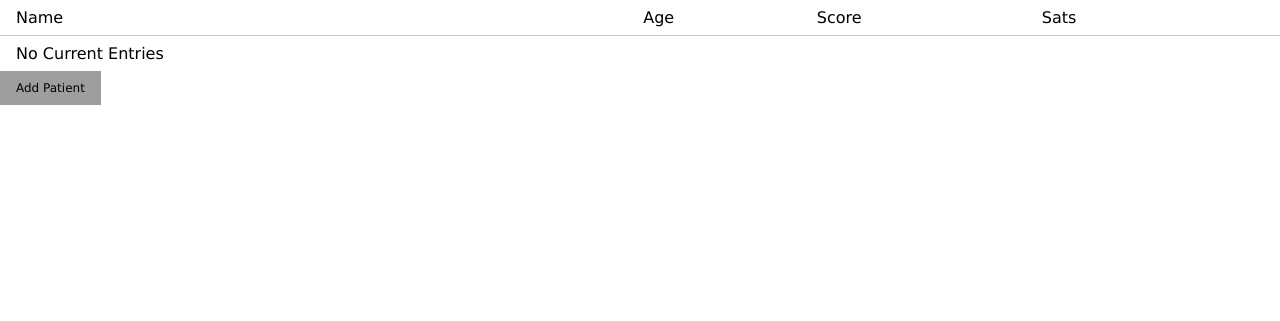
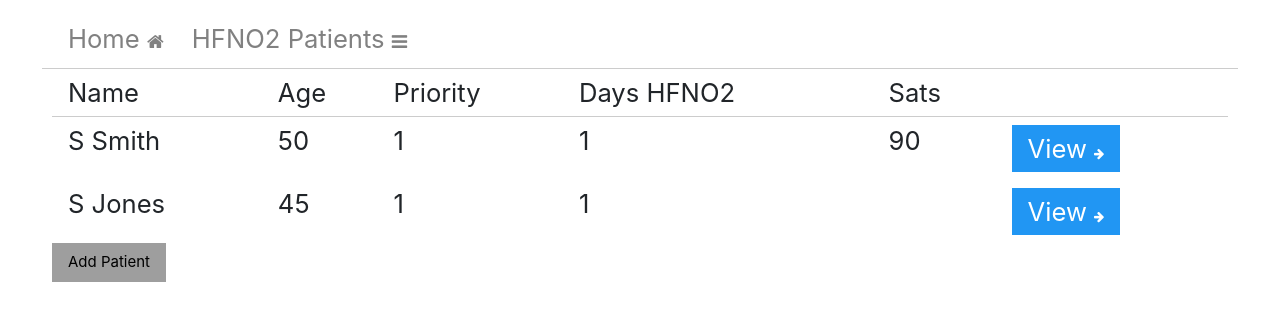
Before and after one commit to OmicronBlade/vhwhighflow, a Django app: page / in a window 1280 px wide. Shown: the top 321 px of the page. Run offline with Django 3.2, Linux system fonts and the light colour scheme; data comes from the database, SQL or seed files in the repository; data that the repository does not hold is empty; some libraries are stand-ins or nearby versions.

Commit message:
Update Models Menu CSS (Basic) DatePicker

```diff
--- a/requirements.txt
+++ b/requirements.txt
@@ -16,3 +16,5 @@ python-dateutil==2.8.0
 django-celery==3.2.2
 celery==3.1.25
 whitenoise==5.1.0
+django-bootstrap-datepicker-plus==3.0.5
+django-bootstrap4==3.0.1
--- a/vhwhighflow/models.py
+++ b/vhwhighflow/models.py
@@ -1,17 +1,28 @@
 from django.db import models
 from django.core.validators import MaxValueValidator, MinValueValidator
-from django.urls import reverse
-from datetime import datetime
+from datetime import date
 
 class highflow(models.Model):
-    FolderNo = models.PositiveIntegerField(primary_key=True, null=False, unique=True)
+    FolderNo = models.PositiveIntegerField(primary_key=True, null=False, unique=True, verbose_name='Folder No')
     Name = models.CharField(null=False, max_length=50)
     Age = models.PositiveIntegerField(null=False, validators=[MinValueValidator(10),MaxValueValidator(75)])
-    RedScore = models.PositiveIntegerField(null=False, default=1)
+    Background = models.TextField(blank=True, max_length=255)
+    PriorityScore = models.PositiveIntegerField(null=False, default=1, verbose_name='Priority Score')
+    PriorityScoreDate = models.DateField(null=False, verbose_name='Priority Score Date')
+    UpdatedPriority = models.PositiveIntegerField(null=True, blank=True, verbose_name='Updated Priority Score')
+    UpdatedPriorityDate = models.DateField(null=True, blank=True, verbose_name='Updated Date')
+    HFStart = models.DateField(null=False, verbose_name='Date Starting High Flow')
     Archive = models.BooleanField(default=False)
 
     def get_sats(self):
         return self.sats_set.all()
+
+    def get_days_hfno2(self):
+        #print(date.today())
+        #print(self.HFStart)
+        #print(date.today() - self.HFStart)
+
+        return (date.today() - self.HFStart).days
 
     def get_latest_sats(self):
         return self.sats_set.all().order_by('-Date')
@@ -21,8 +32,12 @@ class highflow(models.Model):
 
 class sats(models.Model):
     Patient = models.ForeignKey(highflow, on_delete=models.CASCADE)
-    Date = models.DateField(null=True)
-    Sats = models.PositiveIntegerField(null=False, validators=[MinValueValidator(40),MaxValueValidator(100)])
+    Date = models.DateField(null=False)
+    RespRate = models.PositiveIntegerField(null=False, verbose_name='Resp Rate', validators=[MinValueValidator(10),MaxValueValidator(60)])
+    HeartRate = models.PositiveIntegerField(null=False, verbose_name='Heart Rate', validators=[MinValueValidator(40),MaxValueValidator(200)])
+    Sats = models.PositiveIntegerField(null=False, default=90, validators=[MinValueValidator(40),MaxValueValidator(100)])
+    FiO2 = models.PositiveIntegerField(null=False, default=21, validators=[MinValueValidator(21),MaxValueValidator(100)])
+    Litres = models.PositiveIntegerField(null=False, default=10, validators=[MinValueValidator(25),MaxValueValidator(60)])
 
 #    def __str__(self):
 #        return self.patient+" "+self.date+" "+self.sats
--- a/vhwhighflow/settings.py
+++ b/vhwhighflow/settings.py
@@ -30,6 +30,8 @@ INSTALLED_APPS = [
     'django.contrib.sessions',
     'django.contrib.messages',
     'django.contrib.staticfiles',
+    "bootstrap4",
+    "bootstrap_datepicker_plus",
 ]
 
 MIDDLEWARE = [
--- /dev/null
+++ b/vhwhighflow/static/css/vhwhighflow.css
@@ -0,0 +1,35 @@
+.box {
+  margin: auto;
+  width: 95%;
+  padding: 10px;
+}
+
+.header {
+  position: relative;
+  left: 0;
+  right: 0;
+  padding: 10px;
+  border-bottom: 1px solid #ccc;
+  background-color: #fff; /* Black */
+  z-index: 2;
+}
+
+h1 {
+  font-size: 4vw;
+}
+
+.header a {
+  padding: 6px 8px 6px 16px;
+  text-decoration: none;
+  font-size: 2vw;
+  color: #818181;
+}
+
+.main{
+  position: relative;
+  padding: 0px 10px;
+}
+
+table {
+  font-size: 2vw;
+}
--- a/vhwhighflow/templates/base.html
+++ b/vhwhighflow/templates/base.html
@@ -3,16 +3,27 @@
 <head>
     <meta charset="UTF-8">
     <title>Victoria HighFlow</title>
+    <link rel="stylesheet" href="{% static 'css/vhwhighflow.css' %}">
     <link rel="stylesheet" href="https://www.w3schools.com/w3css/4/w3.css">
     <link rel="stylesheet" href="https://cdnjs.cloudflare.com/ajax/libs/font-awesome/4.7.0/css/font-awesome.min.css">
+    <link rel="stylesheet" href="https://stackpath.bootstrapcdn.com/bootstrap/4.2.1/css/bootstrap.min.css" integrity="sha384-GJzZqFGwb1QTTN6wy59ffF1BuGJpLSa9DkKMp0DgiMDm4iYMj70gZWKYbI706tWS" crossorigin="anonymous">
 </head>
 <body>
-    <div class="main">
-        <div class="contain">
-            {% block content %}
-            {% endblock %}
+    <script src="https://code.jquery.com/jquery-3.3.1.slim.min.js" integrity="sha384-q8i/X+965DzO0rT7abK41JStQIAqVgRVzpbzo5smXKp4YfRvH+8abtTE1Pi6jizo" crossorigin="anonymous"></script>
+    <script src="https://cdnjs.cloudflare.com/ajax/libs/popper.js/1.14.6/umd/popper.min.js" integrity="sha384-wHAiFfRlMFy6i5SRaxvfOCifBUQy1xHdJ/yoi7FRNXMRBu5WHdZYu1hA6ZOblgut" crossorigin="anonymous"></script>
+    <script src="https://stackpath.bootstrapcdn.com/bootstrap/4.2.1/js/bootstrap.min.js" integrity="sha384-B0UglyR+jN6CkvvICOB2joaf5I4l3gm9GU6Hc1og6Ls7i6U/mkkaduKaBhlAXv9k" crossorigin="anonymous"></script>
+    <div class ="box">
+        <div class="header">
+            <a class="w3-hover-blue" href="/">Home <i class="w3-large fa fa-home"></i></a>
+            <a class="w3-hover-blue" href="/list">HFNO2 Patients <i class="w3-large fa fa-bars"></i></a>
         </div>
 
+        <div class="main">
+            <div class="contain">
+                {% block content %}
+                {% endblock %}
+            </div>
+        </div>
     </div>
 </body>
 </html>
--- a/vhwhighflow/templates/vhwhighflow/highflow_list.html
+++ b/vhwhighflow/templates/vhwhighflow/highflow_list.html
@@ -2,12 +2,13 @@
 
 {% block content %}
 <div style="overflow-x:auto;">
-    <table style="max-width:100%; white-space:nowrap;" class="w3-table">
+    <table style="white-space:nowrap;" class="w3-table">
         <thead class="links">
             <tr class="w3-border-bottom">
                 <td>Name</td>
                 <td>Age</td>
-                <td>Score</td>
+                <td>Priority</td>
+                <td>Days HFNO2</td>
                 <td>Sats</td>
                 <td></td>
             </tr>
@@ -18,9 +19,10 @@
         <tr class="w3-hover-grey">
             <td>{{ object.Name }}</td>
             <td>{{ object.Age }}</td>
-            <td>{{ object.RedScore }}</td>
+            <td>{{ object.PriorityScore }}</td>
+            <td>{{ object.get_days_hfno2 }}</td>
             <td>{{ object.get_latest_sats.0.Sats }}</td>
-            <td><a class="w3-button w3-small w3-blue" href="/list/{{ object.pk }}/">View <i class="w3-small fa fa-arrow-right"></i></a></td>
+            <td><a class="w3-button w3-blue" href="/list/{{ object.pk }}/">View <i class="w3-small fa fa-arrow-right"></i></a></td>
         </tr>
         <!-- If object_list is empty  -->
         {% empty %}
@@ -30,6 +32,6 @@
         {% endfor %}
 
     </table>
-    <a class="w3-button w3-small w3-grey w3-left" href="/create/">Add Patient</a>
+    <a class="w3-button w3-grey w3-left" href="/create/">Add Patient</a>
 </div>
 {% endblock %}
--- a/vhwhighflow/templates/vhwhighflow/sats_form.html
+++ b/vhwhighflow/templates/vhwhighflow/sats_form.html
@@ -1,6 +1,10 @@
 {% extends 'base.html' %}
 
 {% block content %}
+{% load bootstrap4 %}
+{% bootstrap_css %}
+{% bootstrap_javascript jquery='full' %}
+{{ form.media }}
 <form method="POST" enctype="multipart/form-data">
 
     <!-- Security token -->
@@ -10,6 +14,6 @@
         <!-- Using the formset -->
         {{ form.as_table }}
     </table>
-    <input type="submit" class="w3-button w3-small w3-grey w3-left" value="Submit">
+    <input type="submit" class="w3-button w3-grey w3-left" value="Submit">
 </form>
 {% endblock %}
--- a/vhwhighflow/urls.py
+++ b/vhwhighflow/urls.py
@@ -5,9 +5,10 @@ from .views import *
 urlpatterns = [
     path('admin/', admin.site.urls),
     path('', highflowList.as_view()),
+    path('list/', highflowList.as_view()),
     path('list/<pk>/', highflowInidividual.as_view(), name='list'),
     path('create/', highflowCreate.as_view()),
     path('update/<pk>/', highflowUpdateView.as_view()),
-    path('<pk>/create/sats/', satsCreate.as_view()),
-    path('<pk>/update/sats/', satsUpdateView.as_view())
+    path('<int:pk>/create/sats/', satsCreate.as_view()),
+    path('<int:pk>/update/sats/', satsUpdateView.as_view())
 ]
--- a/vhwhighflow/views.py
+++ b/vhwhighflow/views.py
@@ -3,12 +3,13 @@ from django.views.generic.list import ListView
 from django.views.generic.detail import DetailView
 from django.urls import reverse
 from .models import *
-from .forms import highflowForm, satsForm
+from .forms import highflowFormCreate, highflowFormUpdate, satsForm
 
 class highflowCreate(CreateView):
     model = highflow
-    fields = ['FolderNo','Name','Age','RedScore']
-    #form_class = highflowForm
+    #fields = ['FolderNo','Name','Age','Background','PriorityScore',
+    #          'PriorityScoreDate','HFStart']
+    form_class = highflowFormCreate
     success_url = '/'
 
 class highflowInidividual(DetailView):
@@ -16,12 +17,15 @@ class highflowInidividual(DetailView):
 
 class highflowList (ListView):
     model = highflow
-    fields = ['Name','Age','RedScore']
+    fields = ['Name','Age','PriorityScore','UpdatedPriority','HFStart']
     queryset = highflow.objects.filter(Archive=False)
+    ordering = ['HFStart']
 
 class highflowUpdateView(UpdateView):
     model = highflow
-    fields = ['FolderNo','Name','Age','RedScore','Archive']
+    #fields = ['FolderNo','Name','Age','Background','PriorityScore',
+    #          'PriorityScoreDate','UpdatedPriority','UpdatedPriorityDate','HFStart','Archive']
+    form_class = highflowFormUpdate
 
     def get_success_url(self):
         return reverse('list', kwargs={'pk': self.object.pk})
@@ -40,5 +44,7 @@ class satsCreate(CreateView):
 
 class satsUpdateView(UpdateView):
     model = sats
-    fields = ['Date','Sats']
-    success_url = '/'
+    fields = ['Date', 'RespRate','HeartRate','Sats','FiO2','Litres']
+
+    def get_success_url(self):
+        return reverse('list', kwargs={'pk': self.object.Patient_id})
```
Also changed, not shown: vhwhighflow/TODO.txt (added, +19 -0 lines), vhwhighflow/forms.py (+26 -9 lines), vhwhighflow/templates/vhwhighflow/highflow_detail.html (+19 -15 lines), vhwhighflow/templates/vhwhighflow/highflow_form.html (+6 -2 lines), db.sqlite3.
